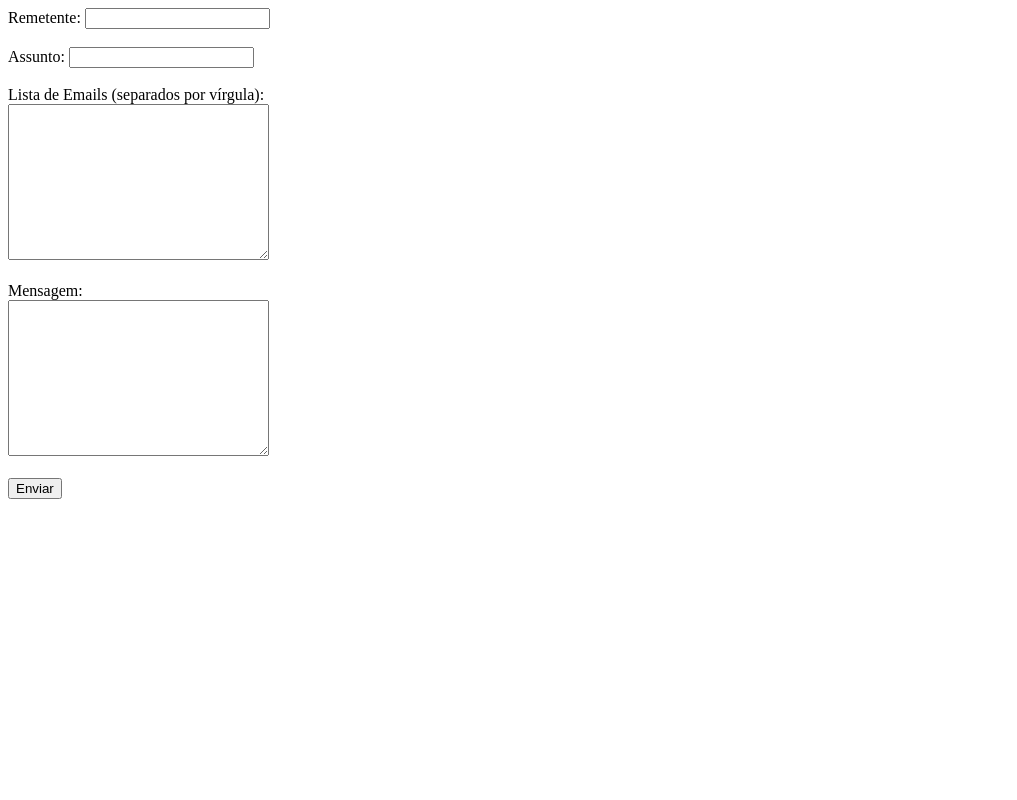
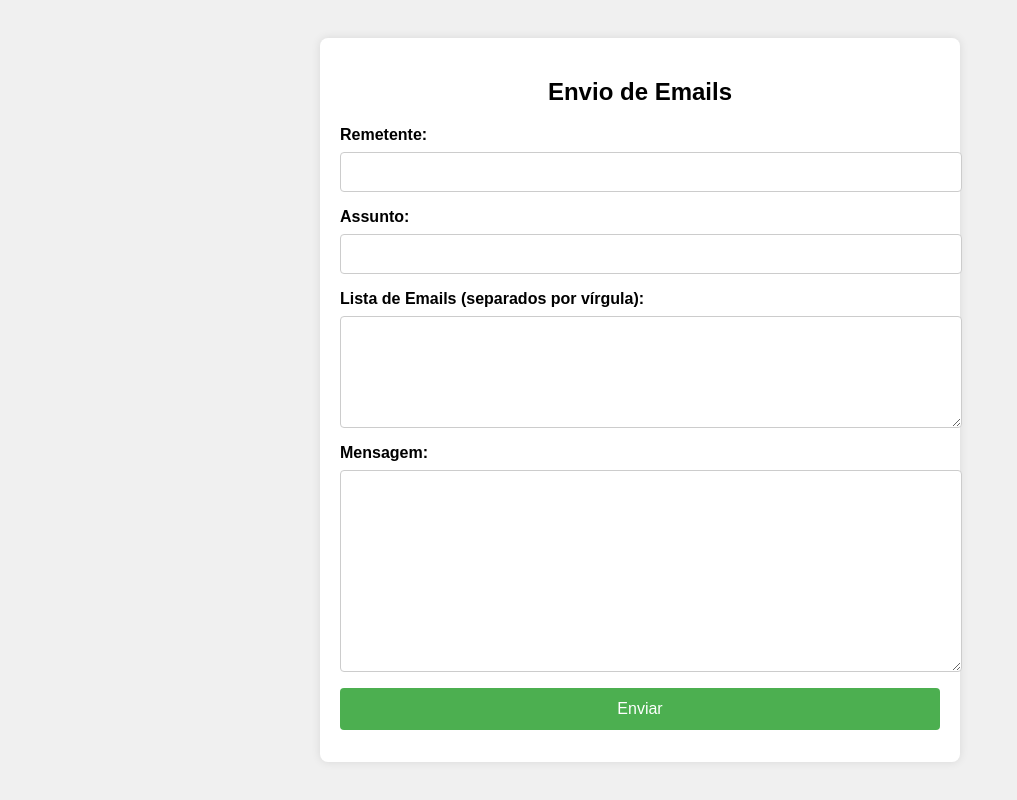
Before and after one commit to joaocarlosxsantos/Envio-de-Email, a website: page index.html in a window 1280 px wide. Shown: the whole page, without its empty margins (0-1017 px from the left). Drawn offline with Linux system fonts and the light colour scheme.

Commit message:
introducao css

```diff
--- a/index.html
+++ b/index.html
@@ -4,25 +4,95 @@
     <meta charset="UTF-8">
     <meta name="viewport" content="width=device-width, initial-scale=1.0">
     <title>Envio de Emails</title>
+    <style>
+        body {
+            font-family: Arial, sans-serif;
+            background-color: #f0f0f0;
+            margin: 0;
+            padding: 0;
+            display: flex;
+            justify-content: center;
+            align-items: center;
+            height: 100vh;
+        }
+
+        .container {
+            background-color: #fff;
+            padding: 20px;
+            border-radius: 8px;
+            box-shadow: 0 0 10px rgba(0, 0, 0, 0.1);
+            width: 80%;
+            max-width: 600px;
+        }
+
+        form {
+            display: flex;
+            flex-direction: column;
+        }
+
+        label {
+            margin-bottom: 8px;
+            font-weight: bold;
+        }
+
+        input[type="email"],
+        input[type="text"],
+        textarea {
+            width: 100%;
+            padding: 10px;
+            margin-bottom: 16px;
+            border: 1px solid #ccc;
+            border-radius: 4px;
+            font-size: 16px;
+            resize: vertical;
+        }
+
+        button[type="submit"] {
+            background-color: #4CAF50;
+            color: white;
+            border: none;
+            padding: 12px 20px;
+            text-align: center;
+            text-decoration: none;
+            display: inline-block;
+            font-size: 16px;
+            border-radius: 4px;
+            cursor: pointer;
+            transition: background-color 0.3s ease;
+        }
+
+        button[type="submit"]:hover {
+            background-color: #45a049;
+        }
+
+        #status {
+            margin-top: 12px;
+            font-size: 18px;
+            font-weight: bold;
+        }
+    </style>
 </head>
 <body>
-    <form id="emailForm">
-        <label for="from">Remetente:</label>
-        <input type="email" id="from" name="from" required><br><br>
+    <div class="container">
+        <h2 style="text-align: center;">Envio de Emails</h2>
+        <form id="emailForm">
+            <label for="from">Remetente:</label>
+            <input type="email" id="from" name="from" required>
 
-        <label for="subject">Assunto:</label>
-        <input type="text" id="subject" name="subject" required><br><br>
+            <label for="subject">Assunto:</label>
+            <input type="text" id="subject" name="subject" required>
 
-        <label for="emails">Lista de Emails (separados por vírgula):</label><br>
-        <textarea id="emails" name="emails" rows="10" cols="30" required></textarea><br><br>
+            <label for="emails">Lista de Emails (separados por vírgula):</label>
+            <textarea id="emails" name="emails" rows="5" required></textarea>
 
-        <label for="message">Mensagem:</label><br>
-        <textarea id="message" name="message" rows="10" cols="30" required></textarea><br><br>
+            <label for="message">Mensagem:</label>
+            <textarea id="message" name="message" rows="10" required></textarea>
 
-        <button type="submit">Enviar</button>
-    </form>
+            <button type="submit">Enviar</button>
+        </form>
 
-    <div id="status"></div>
+        <div id="status" style="text-align: center;"></div>
+    </div>
 
     <script>
         document.getElementById('emailForm').addEventListener('submit', function(event) {
```
